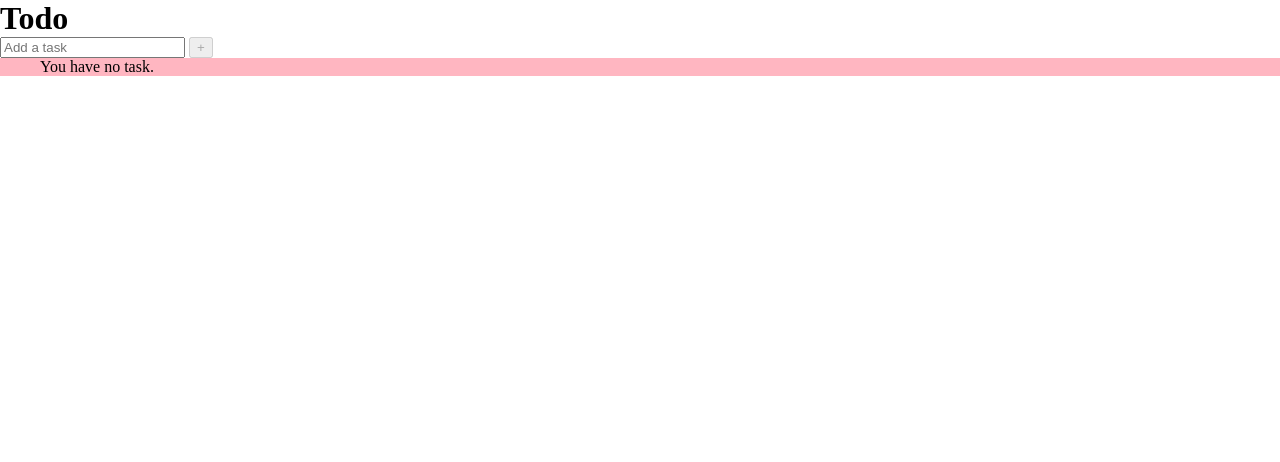
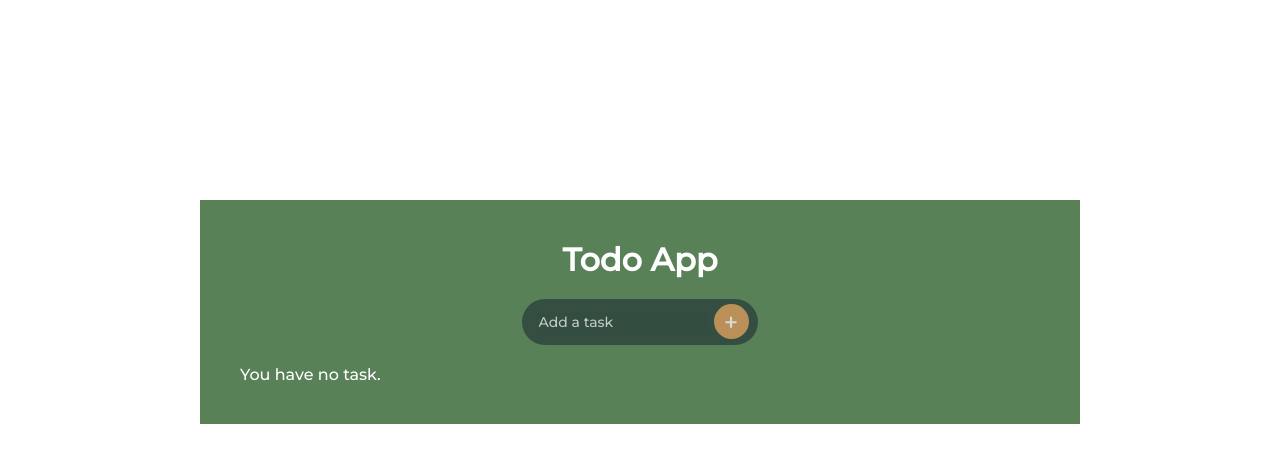
Before and after one commit to raphmercado/to-do-list, a plain HTML site: page index.html in a window 1280 px wide. Drawn offline with Linux system fonts and the light colour scheme.

Commit message:
Improve UI

```diff
--- a/index.html
+++ b/index.html
@@ -3,18 +3,23 @@
   <head>
     <meta charset="UTF-8">
     <meta name="viewport" content="width=device-width, initial-scale=1.0">
+    <link rel="stylesheet" href="https://fonts.googleapis.com/css2?family=Montserrat:wght@500&display=swap">
     <link rel="stylesheet" href="style.css">
     <title>Document</title>
   </head>
   <body>
+    <div class="container">
       <header>
-      <h1>Todo</h1>
+        <h1>Todo App</h1>
       </header>
       <main>
+        <div class="taskInputContainer">
           <input type="text" id="newTaskInput" name="newTaskInput" placeholder="Add a task">
           <button type="button" id="addNewTaskBtn" name="addNewTaskBtn" disabled>+</button>
+        </div>
         <ul id="taskListContainer"></ul>
       </main>
+    </div>
     <script src="index.js"></script>
   </body>
 </html>
--- a/style.css
+++ b/style.css
@@ -1,14 +1,88 @@
 * {
   margin: 0;
   /* padding: 0; */
+  font-family: "Montserrat";
+  color: white;
   box-sizing: border-box;
+}
+
+body {
+  padding: 200px;
+}
+
+
+.container {
+  background-color: #588157;
+  padding: 30px;
+}
+
+::placeholder {
+  background-color: #344E41;
+  color: white;
+  opacity: 0.7;
+  font-size: 14px;
+}
+
+#newTaskInput {
+  border-radius: 30px;
+  padding: 15px 50px 15px 17px;
+  background-color: #344E41;
+  border: 0;
+}
+
+#addNewTaskBtn {
+  border: 0;
+  opacity: 0.8;
+  border-radius: 30px;
+  width: 35px;
+  height: 35px;
+  position: relative;
+  right: 44px;
+  top: 5px;
+  background-color: #DDA15E;
+  font-size: 25px;
+}
+
+#addNewTaskBtn:enabled {
+  border: 0;
+  opacity: 1;
+}
+
+#taskListContainer {
+  /* background-color: lightpink; */
+  padding: 10px;
+}
+
+#completedTaskContainer {
+  background-color: lightgreen;
+}
+
+.taskInputContainer {
+  display: flex;
+  justify-content: center;
+  padding: 10px;
+  position: relative;
+  left: 17px;
+}
+
+header {
+  display: flex;
+  justify-content: center;
+  padding: 10px;
+}
+
+ul {
+  padding: 0;
 }
 
 ul li {
   list-style: none;
   position: relative;
-  padding: 10px 0px;
+  padding: 15px 0px 15px 43px;
+  margin: 10px 0;
   cursor: pointer;
+  border-radius: 8px;
+  background-color: #A3B18A;
 }
 
 span::before {
@@ -18,11 +92,11 @@ span::before {
   background-image: url(images/unchecked.png);
   background-size: cover;
   background-position: center;
-  border: 2px solid yelow;
+  /* border: 5px solid yellow; */
   height: 25px;
   width: 25px;
-  top: 6px;
-  left: -30px;
+  top: 11px;
+  left: 10px;
 }
 
 span.checked {
@@ -56,12 +130,3 @@ a.edit:hover {
 a.delete:hover {
   background-color: red;
 }
-
-
-#taskListContainer {
-  background-color: lightpink;
-}
-
-#completedTaskContainer {
-  background-color: lightgreen;
-}
```
Lines whose indentation alone changed are shown as unchanged.
